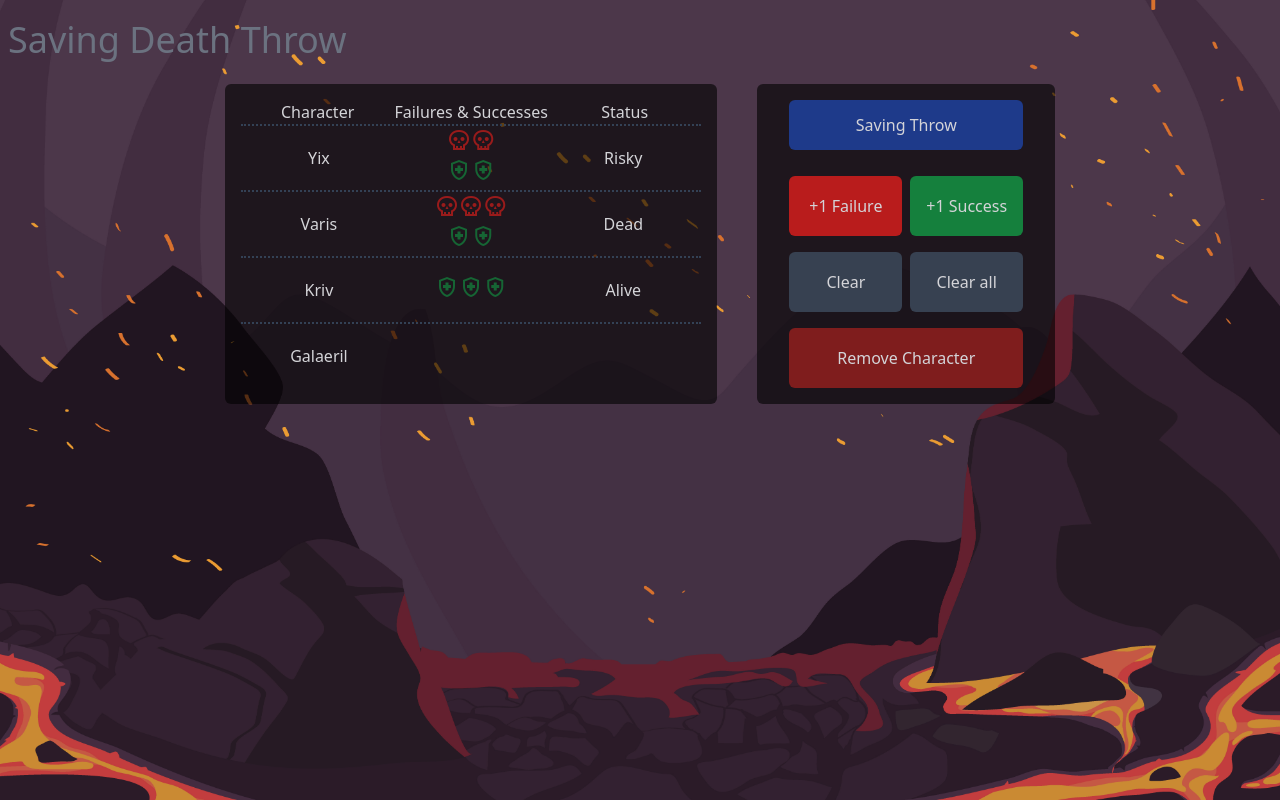
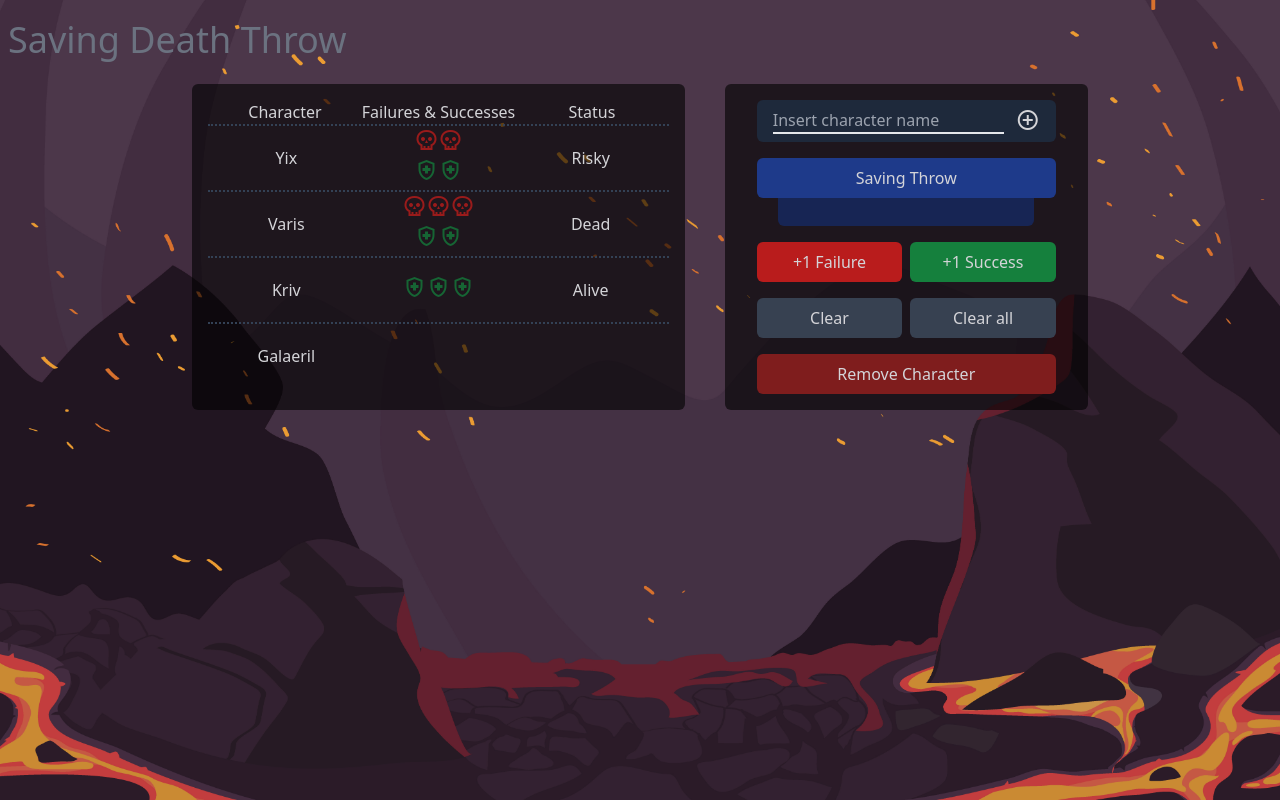
Before and after one commit to ricierirossi/death-saving-throw, a Vue app: page / in a window 1280 px wide. Built offline with nearby package versions, Linux system fonts and the light colour scheme.

Commit message:
Update ButtonSection.vue
Add input from StatusTable

```diff
--- a/src/components/ButtonSection.vue
+++ b/src/components/ButtonSection.vue
@@ -2,16 +2,40 @@
     <div
         class="grid grid-cols-2 gap-x-2 gap-y-4 mt-4 px-8 py-4 rounded-md bg-transparent-black text-zinc-300 md:mt-0"
     >
-        <div class="grid col-start-1 col-span-2">
+        <div
+            class="flex gap-x-3 bg-slate-800 py-2 px-4 rounded-md col-start-1 col-span-2"
+        >
+            <input
+                type="text"
+                placeholder="Insert character name"
+                class="text-zinc-300 bg-transparent border-b-2 flex-grow"
+                v-model="characterName"
+                @keyup.enter="insertCharacter"
+            />
+            <span
+                class="material-symbols-outlined hover:cursor-pointer hover:text-gray-400"
+                @click="insertCharacter"
+                >add_circle</span
+            >
+        </div>
+        <div class="flex flex-col col-start-1 col-span-2">
             <button
                 class="bg-blue-900 hover:bg-blue-800 py-2 px-4 rounded-md"
                 @click="rollDice"
             >
                 Saving Throw
             </button>
-            <span class="text-center">
-                {{ diceThrow }}
-            </span>
+            <div class="flex justify-center min-h-7">
+                <span
+                    class="text-center text-lg font-bold bg-blue-950 rounded-b-md min-w-64"
+                    :class="{
+                        'text-red-600': diceThrow === 1,
+                        'text-green-600': diceThrow === 20,
+                    }"
+                >
+                    {{ diceThrow }}
+                </span>
+            </div>
         </div>
 
         <button
@@ -52,7 +76,22 @@ import { useStatusStore } from "../../stores/StatusStore";
 import { ref } from "vue";
 
 const statusStore = useStatusStore();
+const characterName = ref("");
 const diceThrow = ref("");
+
+const insertCharacter = () => {
+    if (characterName.value) {
+        statusStore.addCharacter({
+            id: new Date(Date.now()).getTime(),
+            name: characterName.value,
+            failures: 0,
+            successess: 0,
+            status: "",
+            selected: false,
+        });
+    }
+    characterName.value = "";
+};
 
 const clearSomeSavings = () => {
     statusStore.clearSomeSavings();
@@ -60,6 +99,7 @@ const clearSomeSavings = () => {
 
 const clearAll = () => {
     statusStore.clearAllSavings();
+    diceThrow.value = "";
 };
 
 const removeCharacters = () => {
@@ -71,7 +111,7 @@ const rollDice = () => {
 };
 
 const addFailure = () => {
-    statusStore.addCharacterFail();
+    statusStore.addCharacterFailure();
 };
 
 const addSuccess = () => {
```
